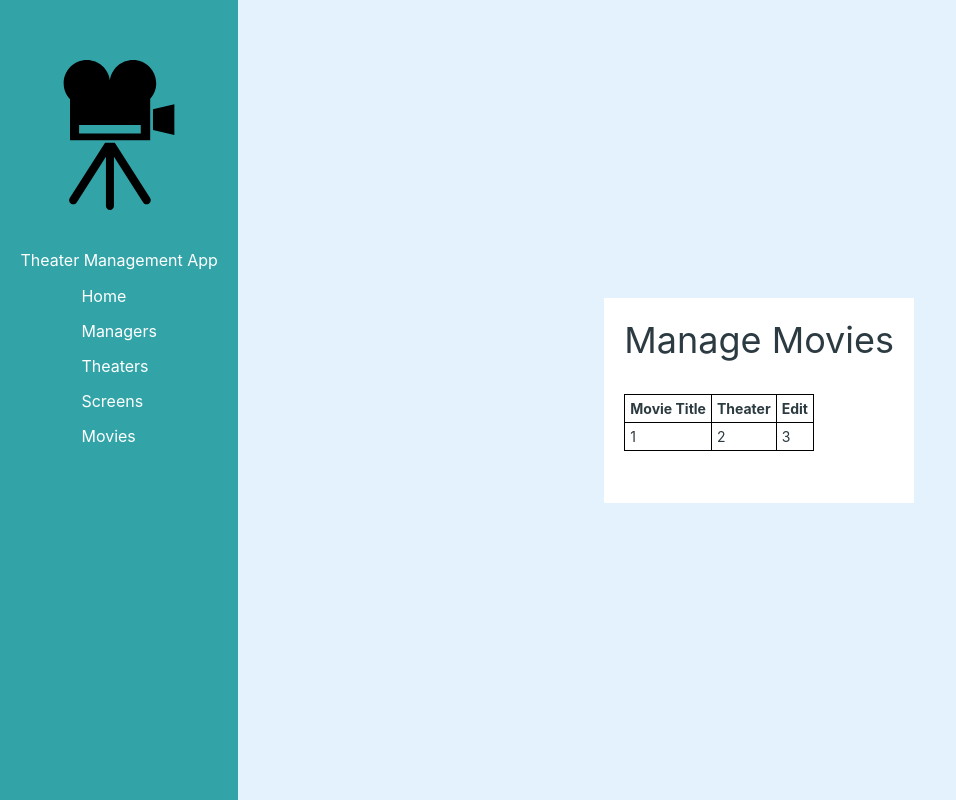
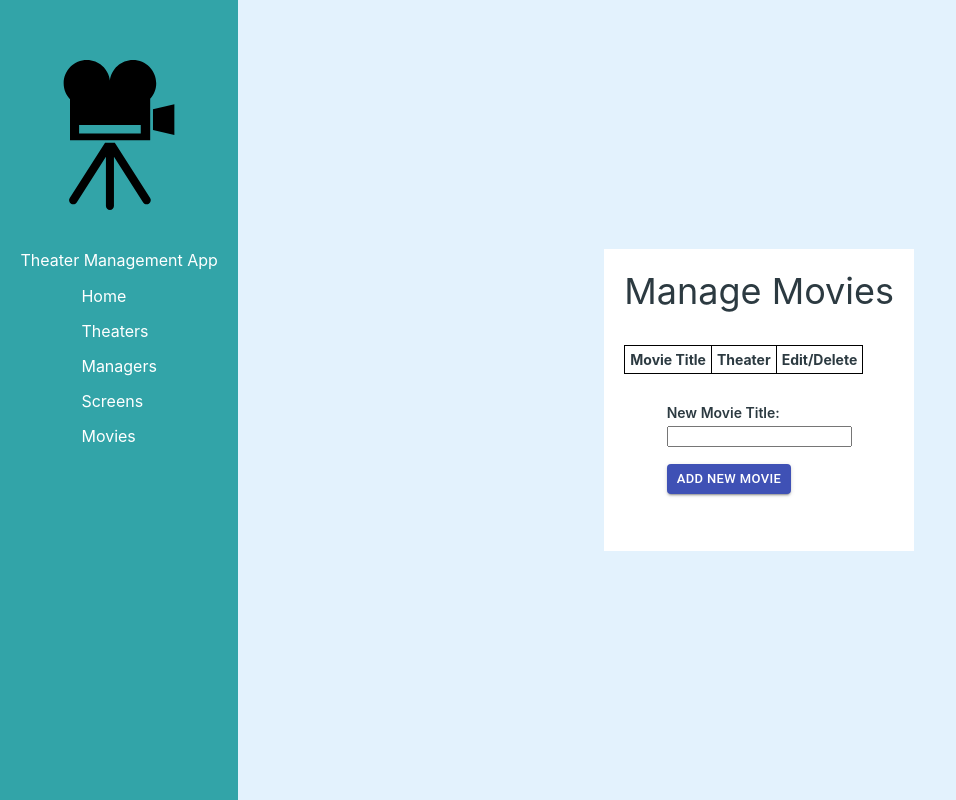
Before and after one commit to cs340-group33/final-project, a React (Create React App) app in the folder client/: page /movies in a window 1280 px wide. Shown: the whole page, without its empty margins (0-956 px from the left). Built offline with nearby package versions, Linux system fonts and the light colour scheme.

Commit message:
Added new theater/manage/theater inputs

```diff
--- a/client/src/Shared/SideNavBar.js
+++ b/client/src/Shared/SideNavBar.js
@@ -18,8 +18,8 @@ class SideBarNav extends React.Component {
         <LinkList>
           <ul>
             <li><Link to="/dashboard">Home</Link></li>
+            <li><Link to="/theaters">Theaters</Link></li>
             <li><Link to="/managers">Managers</Link></li>
-            <li><Link to="/theaters">Theaters</Link></li>
             <li><Link to="/screens">Screens</Link></li>
             <li><Link to="/movies">Movies</Link></li>
           </ul>
--- a/client/src/components/Managers/index.js
+++ b/client/src/components/Managers/index.js
@@ -1,6 +1,7 @@
 import React from 'react';
 import styled from 'styled-components';
 import SideBarNav from "../../Shared/SideNavBar";
+import Button from '@material-ui/core/Button';
 
 
 class Managers extends React.Component {
@@ -8,6 +9,10 @@ class Managers extends React.Component {
     super(props);
     this.state = {
     };
+  }
+  handleSubmit(event){
+    event.preventDefault();
+    const newManager = new FormData(event.target);
   }
 
   render() {
@@ -18,7 +23,7 @@ class Managers extends React.Component {
         <RightBox>
           <RightContentBox>
             <RCBHeader>
-              <div>CONTENT HEADER</div>
+              <div>Managers</div>
             </RCBHeader>
             <RCBContent>
               <TheaterTable>
@@ -27,11 +32,25 @@ class Managers extends React.Component {
                     <tr>
                       <th>Manager Name</th>
                       <th>Theaters Managing</th>
-                      <th>Edit</th>
+                      <th>Edit/Delete</th>
                     </tr>
                   </thead>
                   <tbody></tbody>
                 </table>
+                <AddItemForm>
+                  <form onSubmit={this.handleSubmit}>
+                    <FormHeading>Add New Manager Information</FormHeading>
+                    <label htmlFor="first_name">First Name:</label>
+                    <input id="first_name" name="first_name" type="text" />
+                    <br/>
+                    <label htmlFor="last_name">Last Name:</label>
+                    <input id="last_name" name="last_name" type="text" />
+                    <br/>
+                    <Button variant="contained" color="primary" size="small">
+                      Add Manager
+                    </Button>
+                  </form>
+                </AddItemForm>
               </TheaterTable>
             </RCBContent>
           </RightContentBox>
@@ -91,4 +110,17 @@ const RCBContent = styled.div`
   margin-bottom: 32px;
 `;
 
+const AddItemForm = styled.div`
+  display: flex;
+  justify-content: center;
+  font-weight: 600;
+  padding: 5px 5px 5px 5px;
+`;
+
+const FormHeading = styled.div`
+  display: flex;
+  padding-bottom: 5px;
+  padding-top: 5px;
+`;
+
 export default Managers;
--- a/client/src/components/Movies/index.js
+++ b/client/src/components/Movies/index.js
@@ -3,13 +3,20 @@ import styled from 'styled-components';
 import SideBarNav from "../../Shared/SideNavBar";
 import axios from 'axios';
 import Table from "../../Shared/Table";
+import Button from '@material-ui/core/Button';
 
 class Movies extends React.Component {
   constructor(props) {
     super(props);
     this.state = {
+      title: '',
       data: []
     };
+  }
+
+  handleSubmit(event){
+    event.preventDefault();
+    const newMovie = new FormData(event.target);
   }
 
   /*componentDidMount() {
@@ -46,18 +53,25 @@ class Movies extends React.Component {
                     <tr>
                       <th>Movie Title</th>
                       <th>Theater</th>
-                      <th>Edit</th>
+                      <th>Edit/Delete</th>
                     </tr>
                   </thead>
                    <tbody>
                     <tr>
-                      <td>1</td>
-                      <td>2</td>
-                      <td>3</td>
                     </tr>
                    </tbody>
                 </table>
               </TheaterTable>
+              <AddItemForm>
+                <form onSubmit={this.handleSubmit}>
+                  <FormHeading>New Movie Title:</FormHeading>
+                  <input id="movieTitle" name="movieTitle" type="text"/>
+                  <br/><br/>
+                  <Button variant="contained" color="primary" size="small">
+                    Add New Movie
+                  </Button>
+                </form>
+              </AddItemForm>
             </RCBContent>
           </RightContentBox>
         </RightBox>
@@ -83,6 +97,7 @@ const TheaterTable = styled.div`
    border: 1px solid black;
    padding: 5px;
   }
+  padding-bottom: 20px;
 `;
 
 const RightBox = styled.div`
@@ -116,4 +131,18 @@ const RCBContent = styled.div`
   margin-bottom: 32px;
 `;
 
+const AddItemForm = styled.div`
+  display: flex;
+  justify-content: center;
+  font-weight: 600;
+  padding: 5px 5px 5px 5px;
+`;
+
+const FormHeading = styled.div`
+  display: flex;
+  padding-bottom: 5px;
+  padding-top: 5px;
+`;
+
+
 export default Movies;
--- a/client/src/components/Screens/index.js
+++ b/client/src/components/Screens/index.js
@@ -1,6 +1,7 @@
 import React from 'react';
 import styled from 'styled-components';
 import SideBarNav from "../../Shared/SideNavBar";
+import Button from '@material-ui/core/Button';
 
 
 class Screens extends React.Component {
@@ -8,6 +9,11 @@ class Screens extends React.Component {
     super(props);
     this.state = {
     };
+  }
+
+  handleSubmit(event){
+    event.preventDefault();
+    const newScreen = new FormData(event.target);
   }
 
   render() {
@@ -29,7 +35,7 @@ class Screens extends React.Component {
                     <th>Screen Number</th>
                     <th>Seats</th>
                     <th>IMAX</th>
-                    <th>Edit</th>
+                    <th>Edit/Delete</th>
                   </tr>
                   </thead>
                   <tbody></tbody>
--- a/client/src/components/Theaters/index.js
+++ b/client/src/components/Theaters/index.js
@@ -1,6 +1,7 @@
 import React from 'react';
 import styled from 'styled-components';
 import SideBarNav from "../../Shared/SideNavBar";
+import Button from '@material-ui/core/Button';
 
 
 class Theaters extends React.Component {
@@ -8,6 +9,11 @@ class Theaters extends React.Component {
     super(props);
     this.state = {
     };
+  }
+
+  handleSubmit(event){
+    event.preventDefault();
+    const newTheater = new FormData(event.target);
   }
 
   render() {
@@ -29,13 +35,32 @@ class Theaters extends React.Component {
                     <th>Street</th>
                     <th>City</th>
                     <th>ZIP</th>
-                    <th>State</th>
-                    <th>Edit</th>
+                    <th>Edit/Delete</th>
                   </tr>
                   </thead>
                   <tbody></tbody>
                 </table>
               </TheaterTable>
+              <AddItemForm>
+                <form onSubmit={this.handleSubmit}>
+                  <FormHeading>Add New Theater Information</FormHeading>
+                  <label htmlFor="name">Name:</label>
+                  <input id="name" name="name" type="text" />
+                  <br/>
+                  <label htmlFor="street">Street:</label>
+                  <input id="street" name="street" type="text" />
+                  <br/>
+                  <label htmlFor="city">City:</label>
+                  <input id="city" name="city" type="text" />
+                  <br/>
+                  <label htmlFor="zip">ZIP:</label>
+                  <input id="zip" name="zip" type="num" />
+                  <br/>
+                  <Button variant="contained" color="primary" size="small">
+                    Add Theater
+                  </Button>
+                </form>
+              </AddItemForm>
             </RCBContent>
           </RightContentBox>
         </RightBox>
@@ -94,4 +119,18 @@ const RCBContent = styled.div`
   margin-bottom: 32px;
 `;
 
+
+const AddItemForm = styled.div`
+  display: inline-block;
+  font-weight: 600;
+  padding: 5px 5px 5px 5px;
+`;
+
+const FormHeading = styled.div`
+  display: flex;
+  padding-bottom: 5px;
+  padding-top: 5px;
+`;
+
+
 export default Theaters;
```
